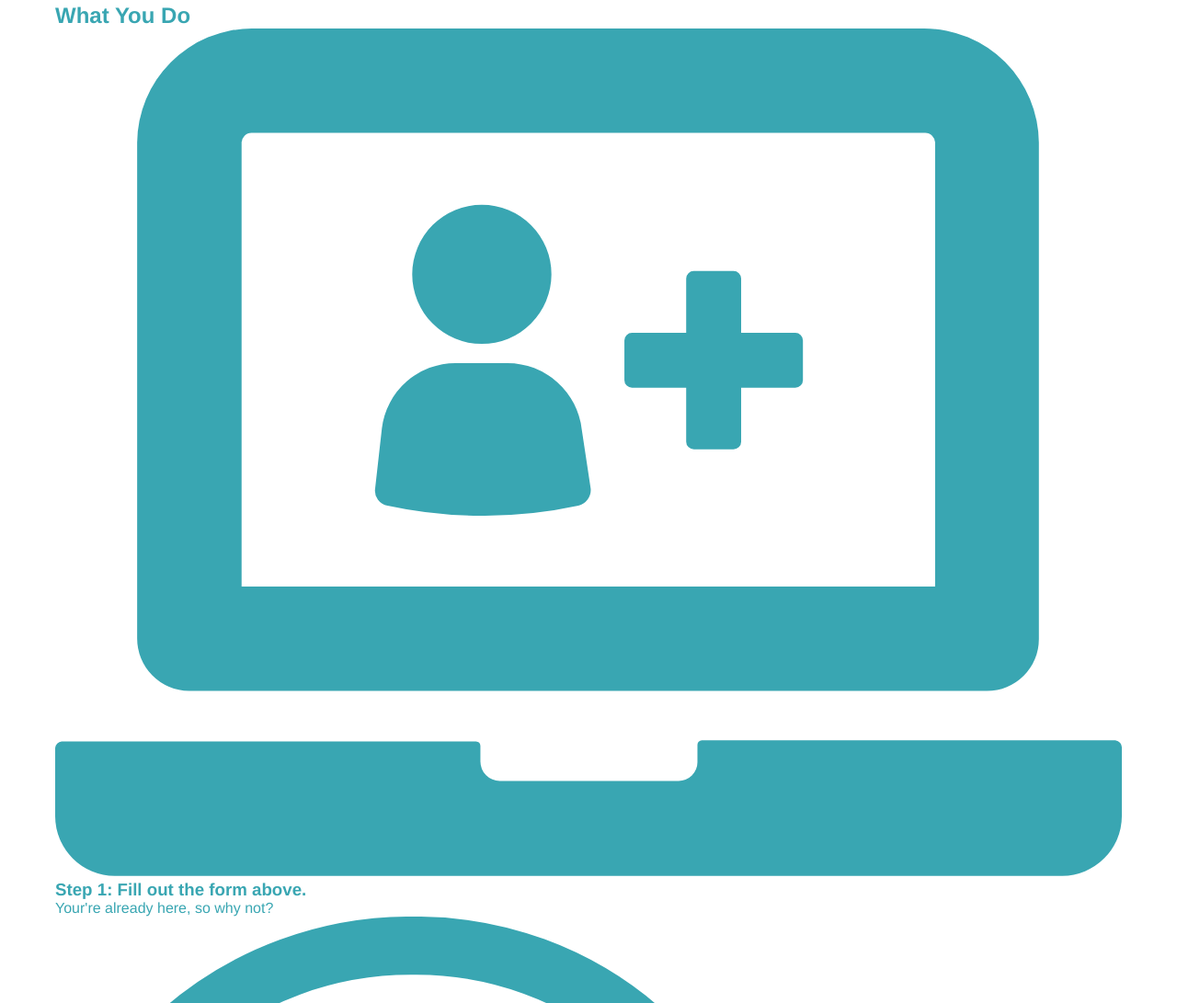
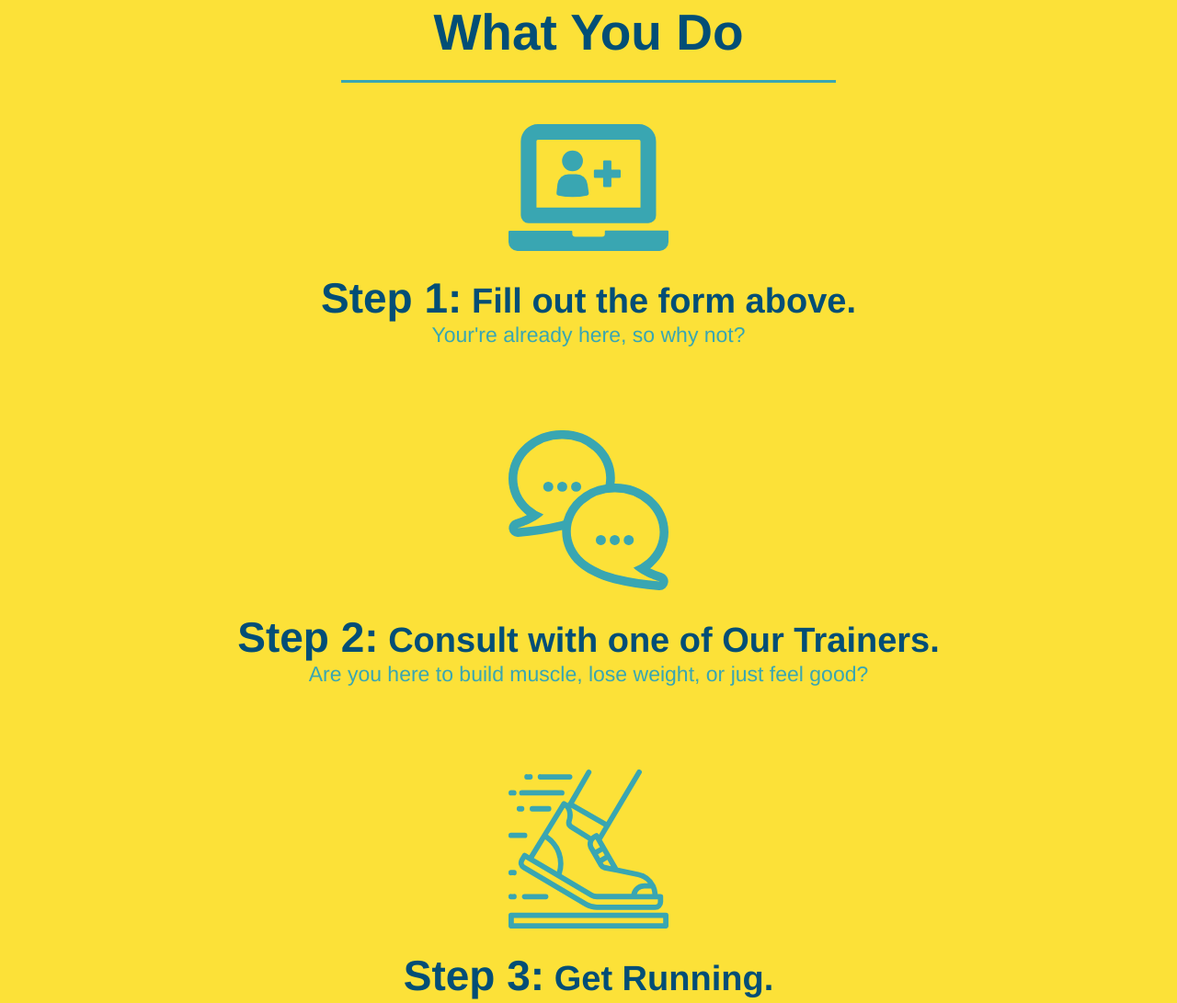
Before and after one commit to jatin1211/run-buddy, a plain HTML site: page index.html in a window 1280 px wide. Shown: the part 1117-2208 px from the top of the page at 92% size. Drawn offline with Linux system fonts and the light colour scheme.

Commit message:
style what you do section

```diff
--- a/assets/css/style.css
+++ b/assets/css/style.css
@@ -116,13 +116,12 @@ section{
 .intro{
     text-align: center;
 }
-.intro h2{
+.section-title{
     font-size: 55px;
     color: #024e76;
     margin-bottom: 35px;
     padding: 0 100px 20px 100px;
     border-bottom: 3px solid;
-    border-color: #fce138;
     display: inline-block;
 }
 
@@ -133,3 +132,36 @@ section{
     font-size: 20px;
     margin: 0 auto;
 }
+.steps{
+    text-align: center;
+    background: #fce138;
+}
+
+.primary-border{
+    border-color: #fce138;
+}
+.secondary-border{
+    border-color: #39a6b2;
+}
+.steps div{
+    margin-bottom: 80px;
+}
+.steps img{
+    width: 15%;
+    margin: 10px 0;
+}
+
+.steps h3{
+    color:#024e76;
+    font-size: 46px;
+    margin-top: 10px;
+}
+
+.steps p{
+    color: #39a6b2;
+    font-size: 23px;
+}
+
+.steps span{
+    font-size: 38px;
+}
--- a/index.html
+++ b/index.html
@@ -59,33 +59,33 @@
         </section>
 
         <section id="what-we-do" class="intro">
-            <h2>What We Do</h2>
+            <h2 class="section-title primary-border">What We Do</h2>
             <p>
                 This is a webpage designed for mainting physical health of a person. Explore the complete webpage and its subcontents for interesting information.
                 Lorem ipsum dolor, sit amet consectetur adipisicing elit. At magni expedita impedit, quasi veniam sapiente voluptatem officiis dolore iste cum quo sint consequuntur velit nostrum doloribus illo ratione mollitia error.
             </p>
         </section>
 
-        <section id="what-you-do">
-            <h2>What You Do</h2>
+        <section id="what-you-do" class="steps">
+            <h2 class="section-title secondary-border">What You Do</h2>
             <div>
                 <img src="./assets/images/step-1.svg" alt=""/>
-                <h3>Step 1: Fill out the form above.</h3>
+                <h3>Step 1:<span> Fill out the form above.</span></h3>
                 <p>Your're already here, so why not?</p>
             </div>
             <div>
                 <img src="./assets/images/step-2.svg" alt=""/>
-                <h3>Step 2: Consult with one of Our Trainers.</h3>
+                <h3>Step 2:<span> Consult with one of Our Trainers.</span></h3>
                 <p>Are you here to build muscle, lose weight, or just feel good?</p>
             </div>
             <div>
                 <img src="./assets/images/step-3.svg" alt=""/>
-                <h3>Step 3: Get Running.</h3>
+                <h3>Step 3:<span> Get Running.</span></h3>
                 <p>Hit the ground running(literally) once your trainer lays out your plan.</p>
             </div>
             <div>
                 <img src="./assets/images/step-4.svg" alt="" />
-                <h3>Step 4: See results.</h3>
+                <h3>Step 4:<span> See results.</span></h3>
                 <p>Bi-weekly checkins with your trainer will keep you focused.</p>
             </div>
         </section>
```
